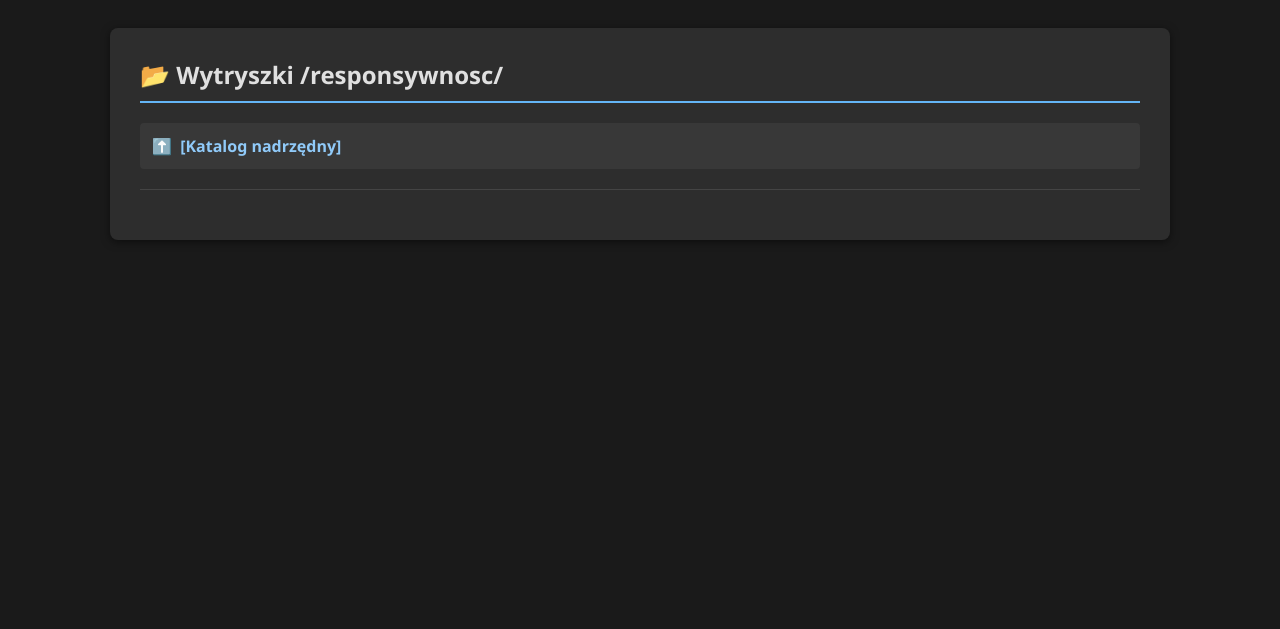
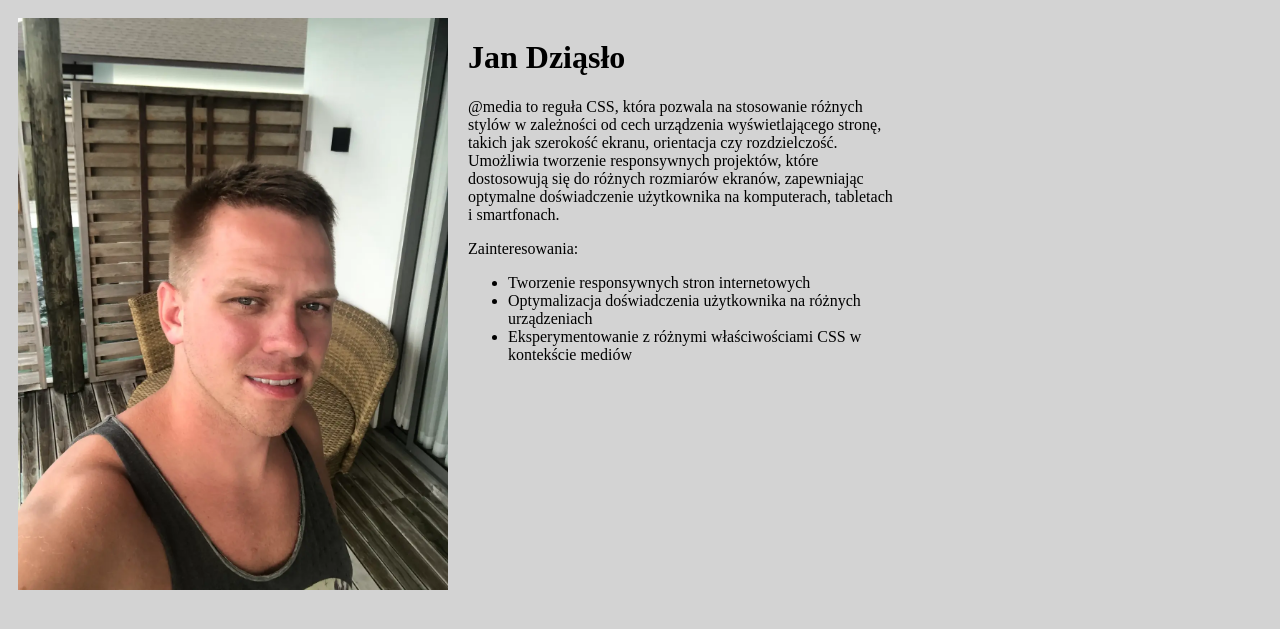
Before and after one commit to JanDziaslo/wytryszki, a PHP site: page /responsywnosc/ in a window 1280 px wide. Shown: the top 629 px of the page. Run offline with PHP 8.4, Linux system fonts and the light colour scheme.

Commit message:
responsywnosc i troche egzaminu o grach

```diff
--- /dev/null
+++ b/responsywnosc/index.html
@@ -0,0 +1,70 @@
+<!DOCTYPE html>
+<html lang="pl">
+<head>
+    <meta charset="UTF-8">
+    <title>@media</title>
+    <style>
+        @media only screen and (min-width: 768px) {
+            body {
+                background-color: lightgray;
+            }
+            .profil
+            {
+                width: 900px;
+                display: flex;
+                float: left;
+            }
+
+            .lewy, .prawy
+            {
+                width: 50%;
+                padding: 10px;
+            }
+
+            .lewy img
+            {
+                width: 100%;
+            }
+        }
+
+        @media only screen and (max-width: 768px)
+        {
+            body {
+                background-color: white;
+            }
+
+            .prawy
+            {
+                text-align: center;
+            }
+
+            .lewy img
+            {
+                width: 100%;
+            }
+
+        }
+    </style>
+</head>
+<body>
+<div class="profil">
+    <div class="lewy">
+        <img src="a_photo_of_Maciej_7.webp">
+    </div>
+    <div class="prawy">
+        <h1>Jan Dziąsło</h1>
+        <p>
+            @media to reguła CSS, która pozwala na stosowanie różnych stylów w zależności od cech urządzenia wyświetlającego stronę, takich jak szerokość ekranu, orientacja czy rozdzielczość. Umożliwia tworzenie responsywnych projektów, które dostosowują się do różnych rozmiarów ekranów, zapewniając optymalne doświadczenie użytkownika na komputerach, tabletach i smartfonach.
+        </p>
+        <p>
+            Zainteresowania:
+        <ul>
+            <li>Tworzenie responsywnych stron internetowych</li>
+            <li>Optymalizacja doświadczenia użytkownika na różnych urządzeniach</li>
+            <li>Eksperymentowanie z różnymi właściwościami CSS w kontekście mediów</li>
+        </ul>
+        </p>
+    </div>
+</div>
+</body>
+</html>
```
Also changed, not shown: egzaminy/Ranking gier/gry.php (+15 -0 lines), egzaminy/Ranking gier/styl.css (+54 -2 lines), responsywnosc/a_photo_of_Maciej_7.webp (added).
